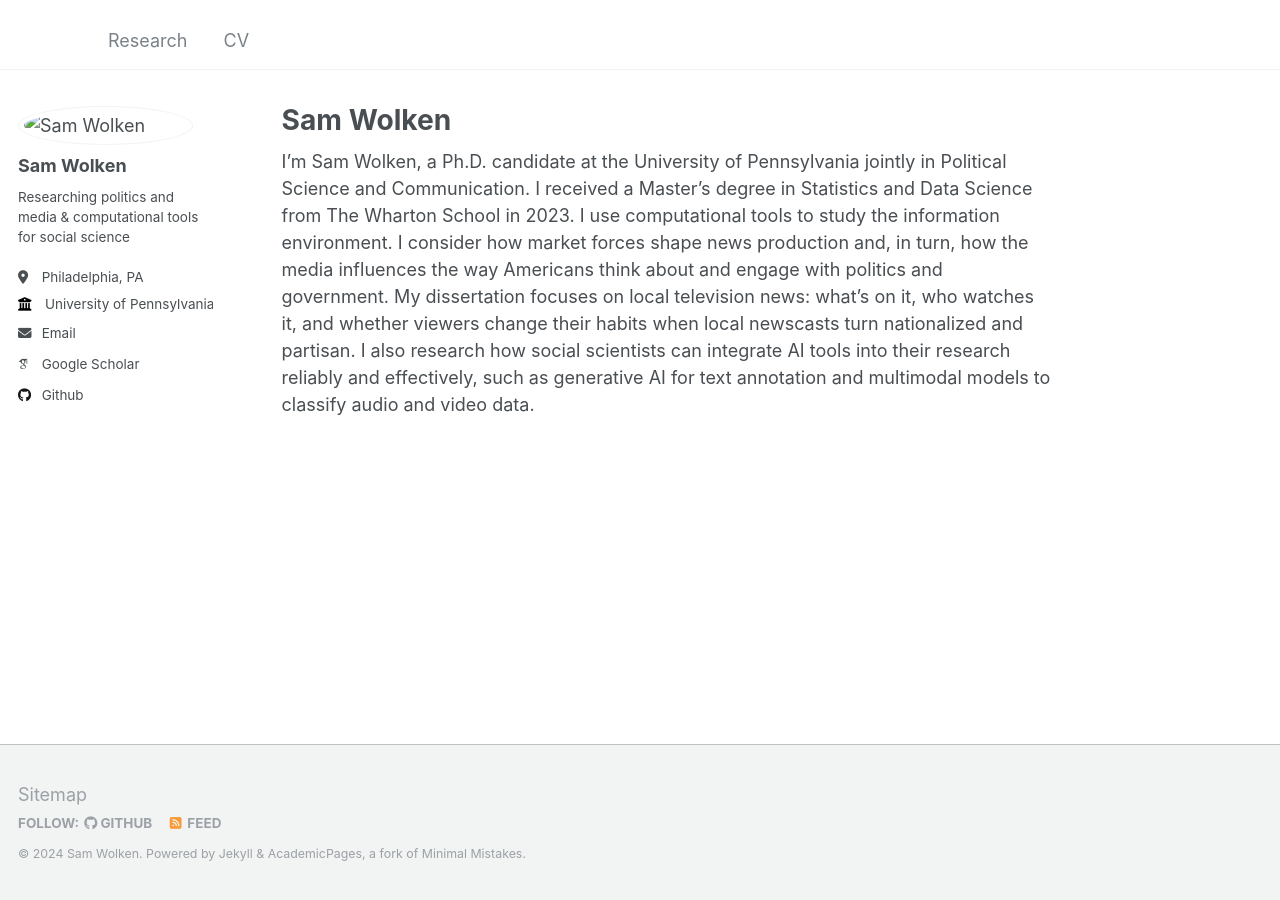
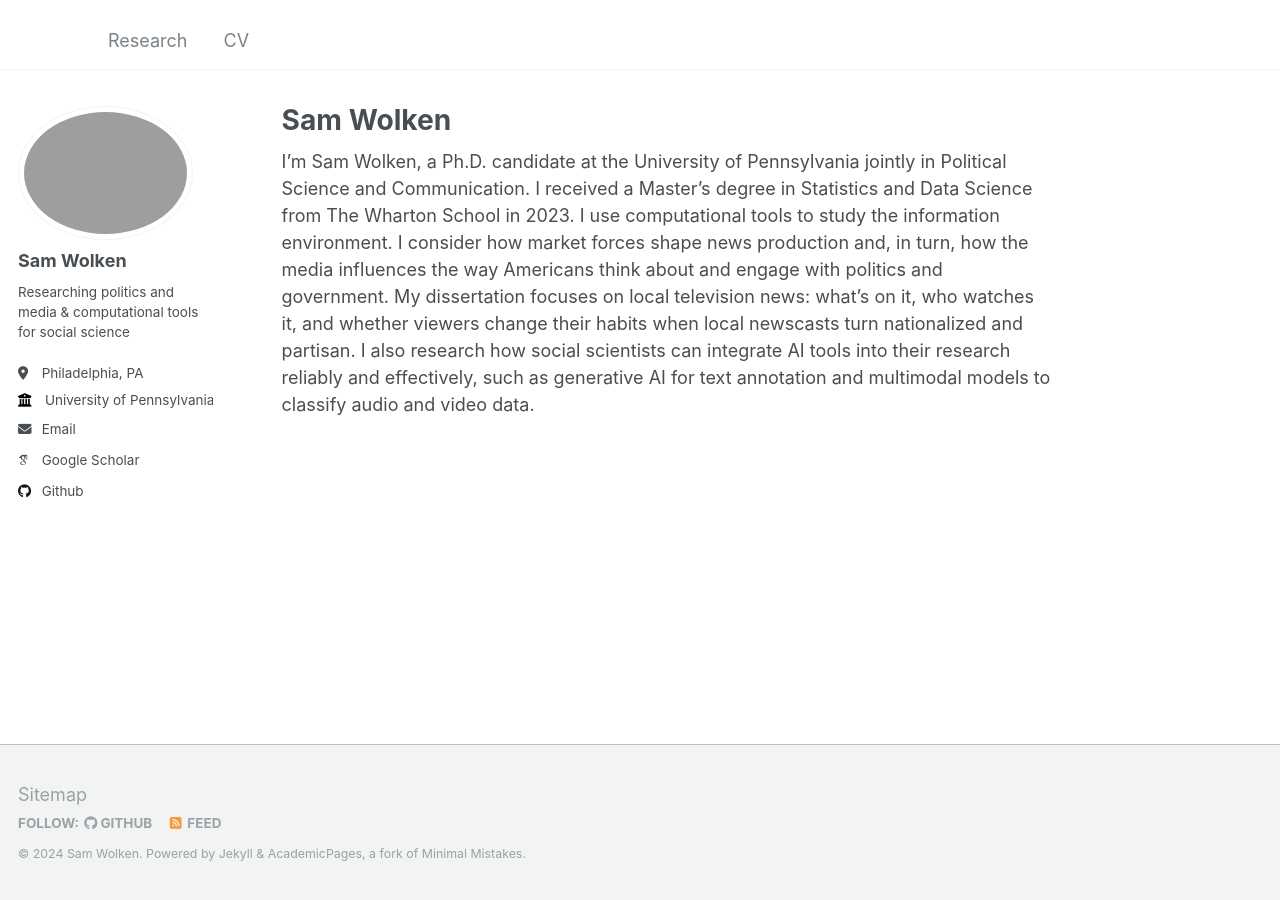
Before and after one commit to swolken/.github.io, a Jekyll site: the page built from _pages/about.md, in a window 1280 px wide. Built offline with Jekyll 4.4.1, drawn with Linux system fonts in a browser that asks for light colours; some web fonts are replaced.

Commit message:
Update _config.yml

```diff
--- a/_config.yml
+++ b/_config.yml
@@ -21,7 +21,7 @@ repository               : "swolken/swolken.github.io"
 #               Additional customization can be done by editing /_includes/author-profile.html
 author:
   # Biographic information
-  avatar           : "images/headshot.jpg"
+  avatar           : "profile.png"
   name             : "Sam Wolken"
   pronouns         : # example: "she/her"
   bio              : "Researching politics and media & computational tools for social science"
```
